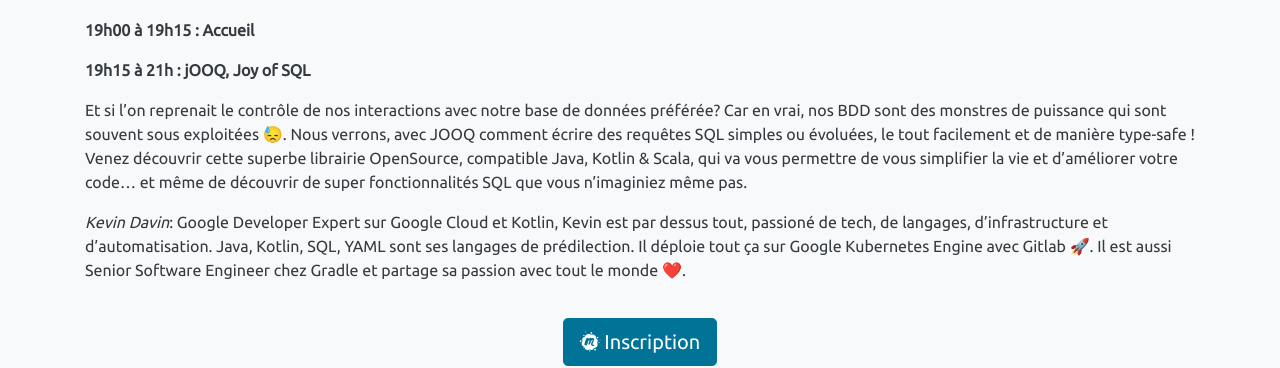
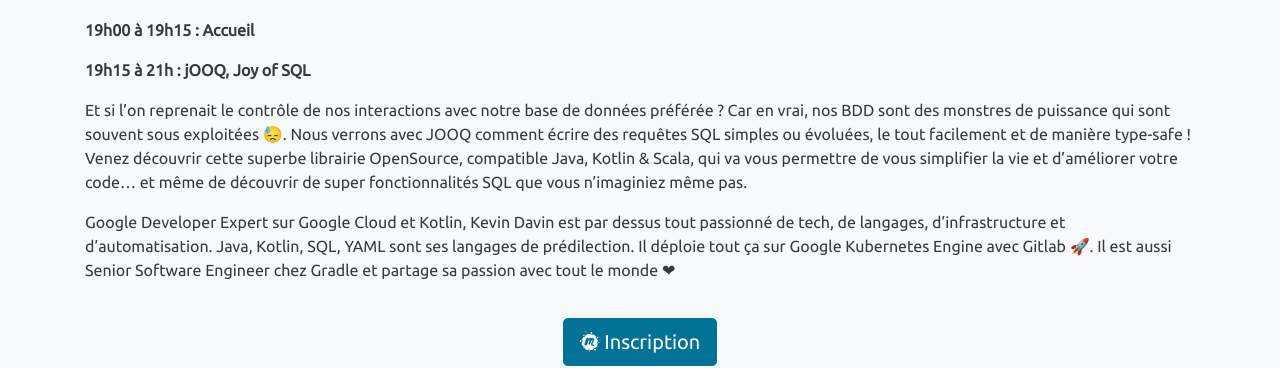
Before and after one commit to lyonjug/lyonjug.org, a Jekyll site: the page built from _posts/2022-12-13-jooq-joy-of-sql.md, in a window 1280 px wide. Shown: the part 318-686 px from the top of the page. Built offline with Jekyll 4.4.1, drawn with Linux system fonts in a browser that asks for light colours.

Commit message:
small fixes

```diff
--- a/_posts/2022-12-13-jooq-joy-of-sql.md
+++ b/_posts/2022-12-13-jooq-joy-of-sql.md
@@ -10,9 +10,12 @@
 **19h15 à 21h : jOOQ, Joy of SQL**
 
 
-Et si l'on reprenait le contrôle de nos interactions avec notre base de données préférée? Car en vrai, nos BDD sont des monstres de puissance qui sont souvent sous exploitées 😓.
-Nous verrons, avec JOOQ comment écrire des requêtes SQL simples ou évoluées, le tout facilement et de manière type-safe !
-Venez découvrir cette superbe librairie OpenSource, compatible Java, Kotlin & Scala, qui va vous permettre de vous simplifier la vie et d'améliorer votre code… et même de découvrir de super fonctionnalités SQL que vous n'imaginiez même pas.
+Et si l'on reprenait le contrôle de nos interactions avec notre base de données préférée ?
+Car en vrai, nos BDD sont des monstres de puissance qui sont souvent sous exploitées 😓.
+Nous verrons avec JOOQ comment écrire des requêtes SQL simples ou évoluées, le tout facilement et de manière type-safe !
+Venez découvrir cette superbe librairie OpenSource, compatible Java, Kotlin & Scala, qui va vous permettre de vous simplifier la vie et d'améliorer votre code... et même de découvrir de super fonctionnalités SQL que vous n'imaginiez même pas.
 
-_Kevin Davin_: Google Developer Expert sur Google Cloud et Kotlin, Kevin est par dessus tout, passioné de tech, de langages, d'infrastructure et d'automatisation.
-Java, Kotlin, SQL, YAML sont ses langages de prédilection. Il déploie tout ça sur Google Kubernetes Engine avec Gitlab 🚀. Il est aussi Senior Software Engineer chez Gradle et partage sa passion avec tout le monde ❤️.
+Google Developer Expert sur Google Cloud et Kotlin, Kevin Davin est par dessus tout passionné de tech, de langages, d'infrastructure et d'automatisation.
+Java, Kotlin, SQL, YAML sont ses langages de prédilection.
+Il déploie tout ça sur Google Kubernetes Engine avec Gitlab 🚀.
+Il est aussi Senior Software Engineer chez Gradle et partage sa passion avec tout le monde ❤
```
